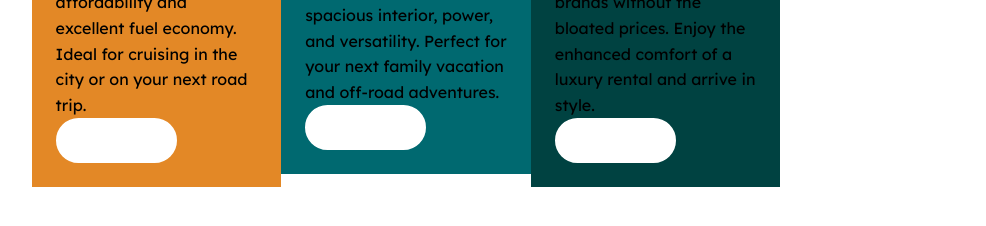
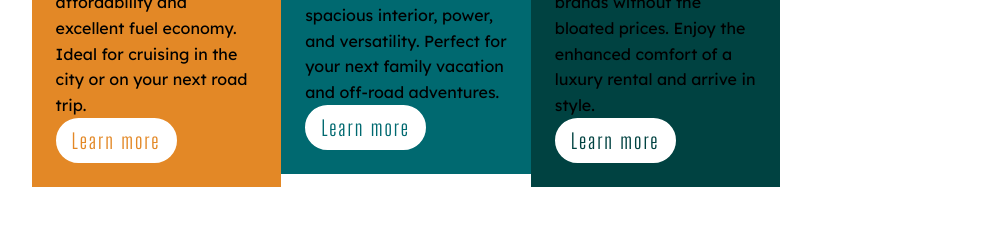
Before and after one commit to gitWater21/card-component, a plain HTML site: page index.html in a window 1280 px wide. Shown: the part 556-782 px from the top of the page, without its empty margins (234-1220 px from the left). Drawn offline with Linux system fonts and the light colour scheme.

Commit message:
Update index.html

```diff
--- a/index.html
+++ b/index.html
@@ -21,7 +21,7 @@
             or on your next road trip.
         </p>
 <div class="btn">
-    <a href="">Learn more</a>
+    <a class="sedans" href="">Learn more</a>
 </div>
 
        </div>
@@ -33,7 +33,7 @@
             and off-road adventures.
         </p>
         <div class="btn">
-            <a href="">Learn more</a>
+            <a class="suvs" href="">Learn more</a>
         </div>
        </div>
        <div class="card">
@@ -45,7 +45,7 @@
         </p>
 
         <div class="btn">
-            <a href="">Learn more</a>
+            <a class="luxary" href="">Learn more</a>
         </div>
        </div>
     </main>
```
